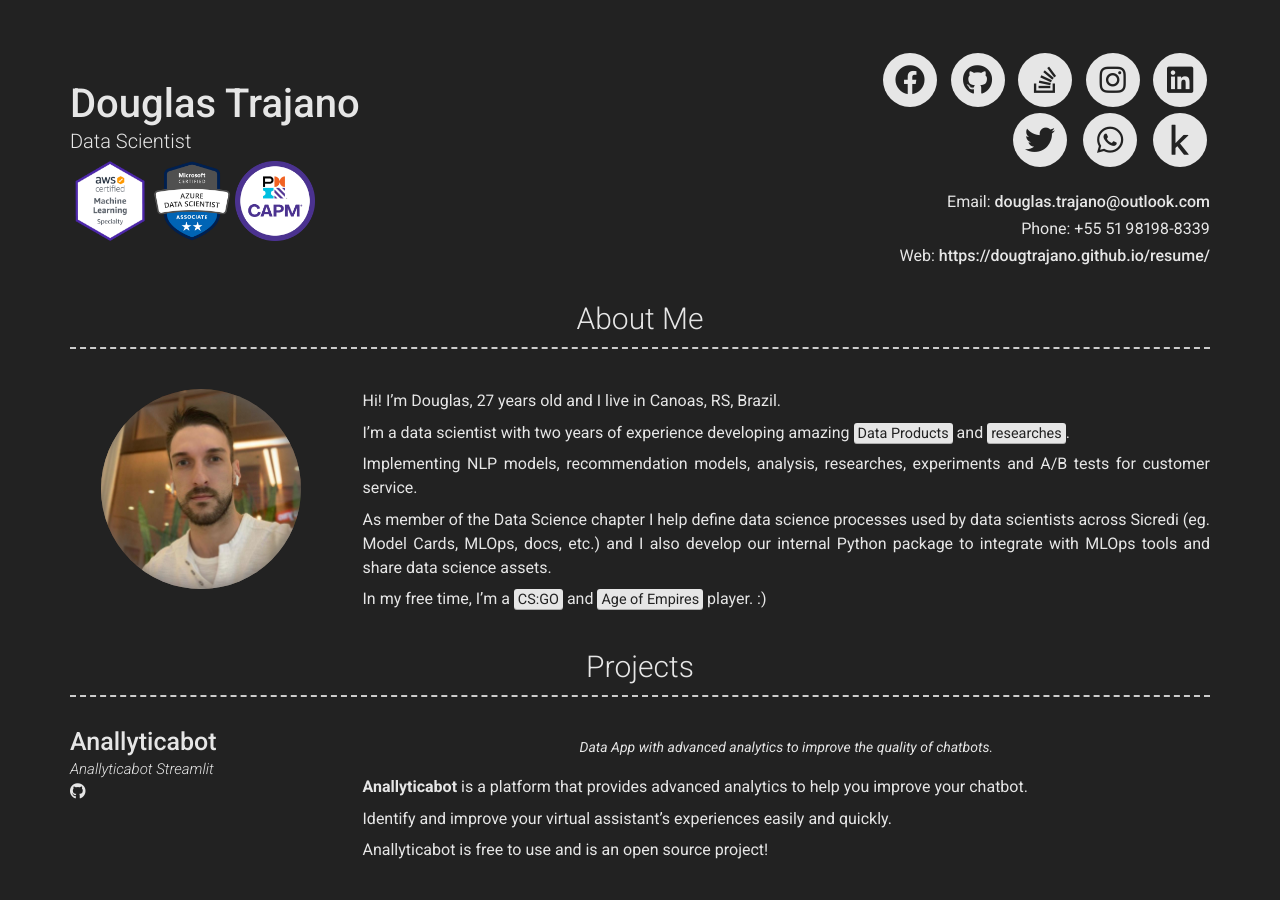
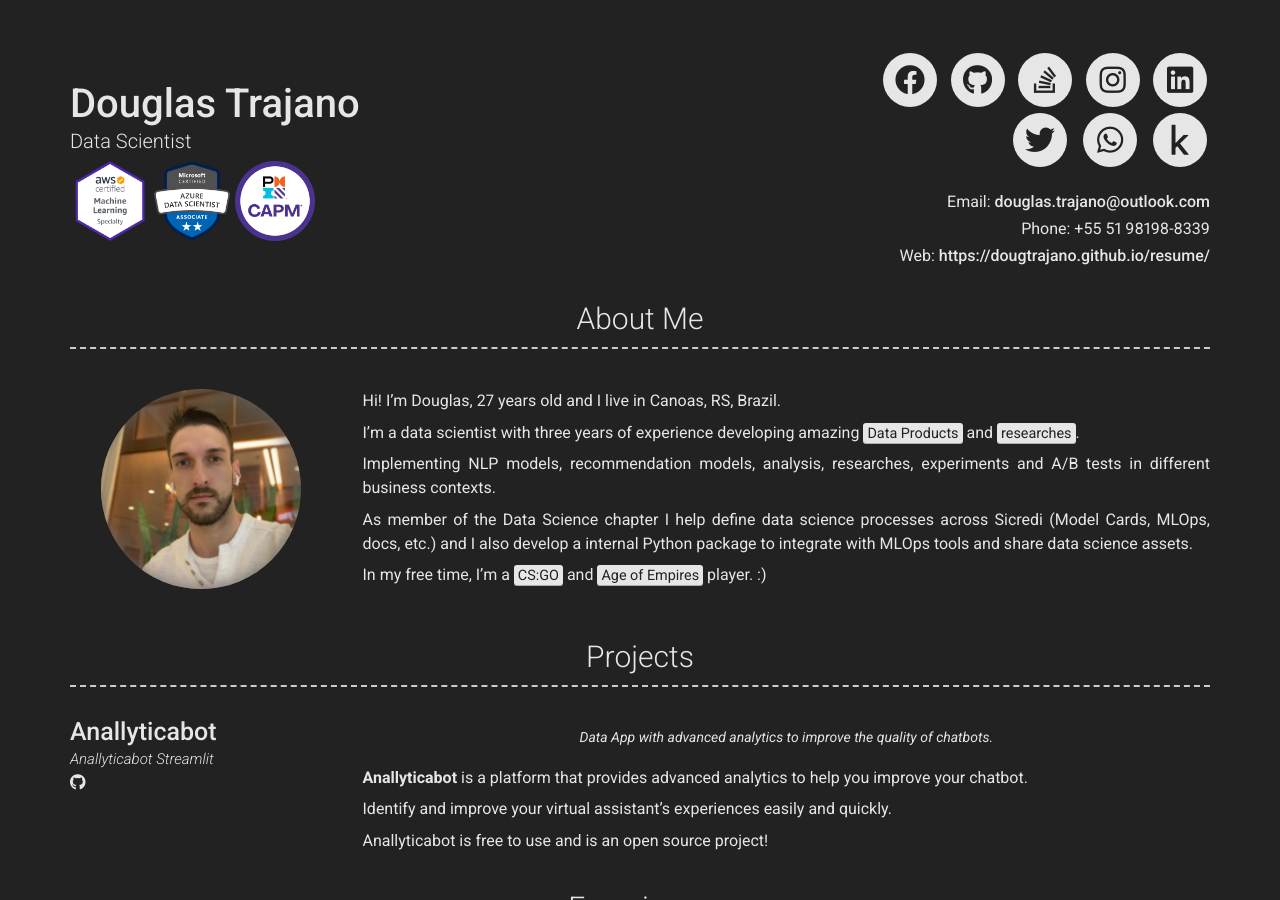
Before and after one commit to DougTrajano/resume, a Jekyll site: the page built from index.md, in a window 1280 px wide and 900 px high. Built offline with Jekyll 4.4.1, drawn with Linux system fonts in a browser that asks for light colours; nearby versions of some CDN libraries.

Commit message:
changing about me

```diff
--- a/_config.yml
+++ b/_config.yml
@@ -54,11 +54,11 @@ about_profile_image: images/doug_profile.jpg
 about_content: | # this will include new lines to allow paragraphs
   Hi! I'm Douglas, 27 years old and I live in Canoas, RS, Brazil.
 
-  I'm a data scientist with two years of experience developing amazing <mark>Data Products</mark> and <mark>researches</mark>.
+  I'm a data scientist with three years of experience developing amazing <mark>Data Products</mark> and <mark>researches</mark>.
 
-  Implementing NLP models, recommendation models, analysis, researches, experiments and A/B tests for customer service.
+  Implementing NLP models, recommendation models, analysis, researches, experiments and A/B tests in different business contexts.
 
-  As member of the Data Science chapter I help define data science processes used by data scientists across Sicredi (eg. Model Cards, MLOps, docs, etc.) and I also develop our internal Python package to integrate with MLOps tools and share data science assets.
+  As member of the Data Science chapter I help define data science processes across Sicredi (Model Cards, MLOps, docs, etc.) and I also develop a internal Python package to integrate with MLOps tools and share data science assets.
 
   In my free time, I'm a <mark>CS:GO</mark> and <mark>Age of Empires</mark> player. :)
 
```
